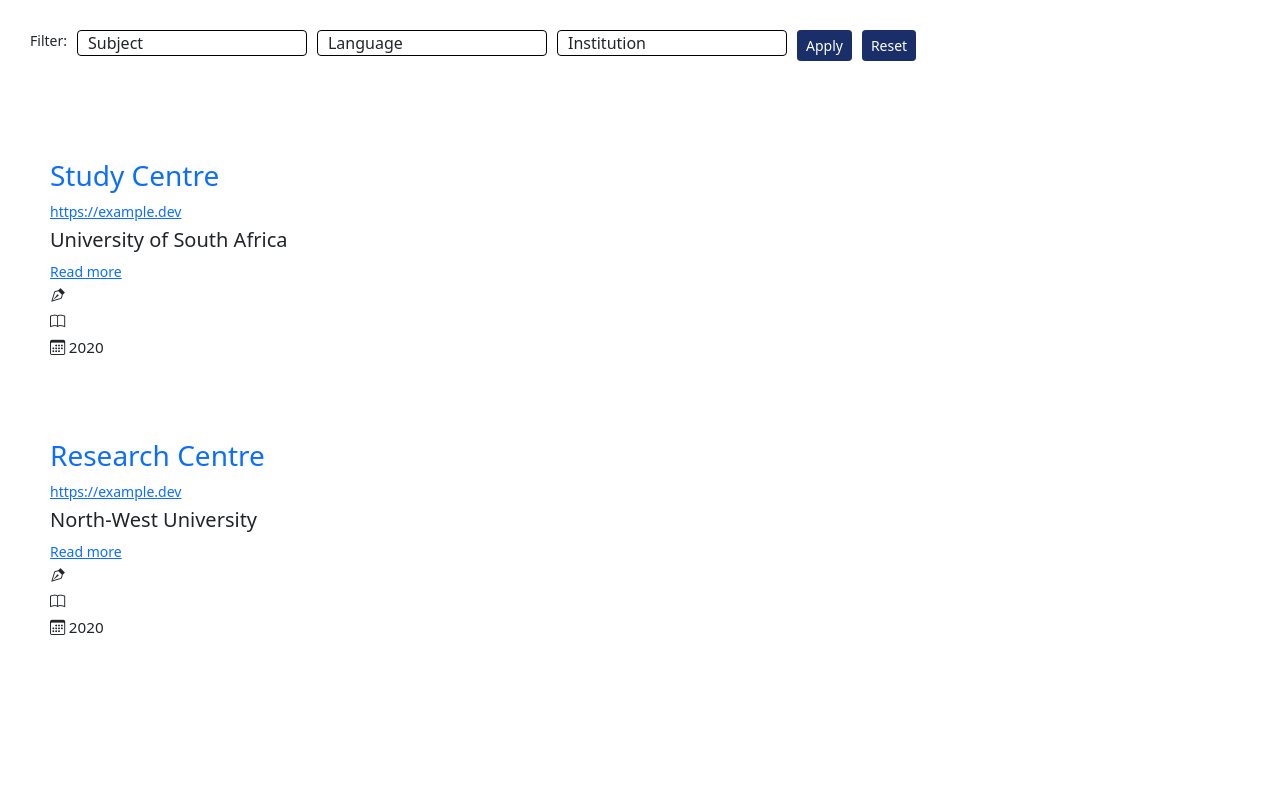
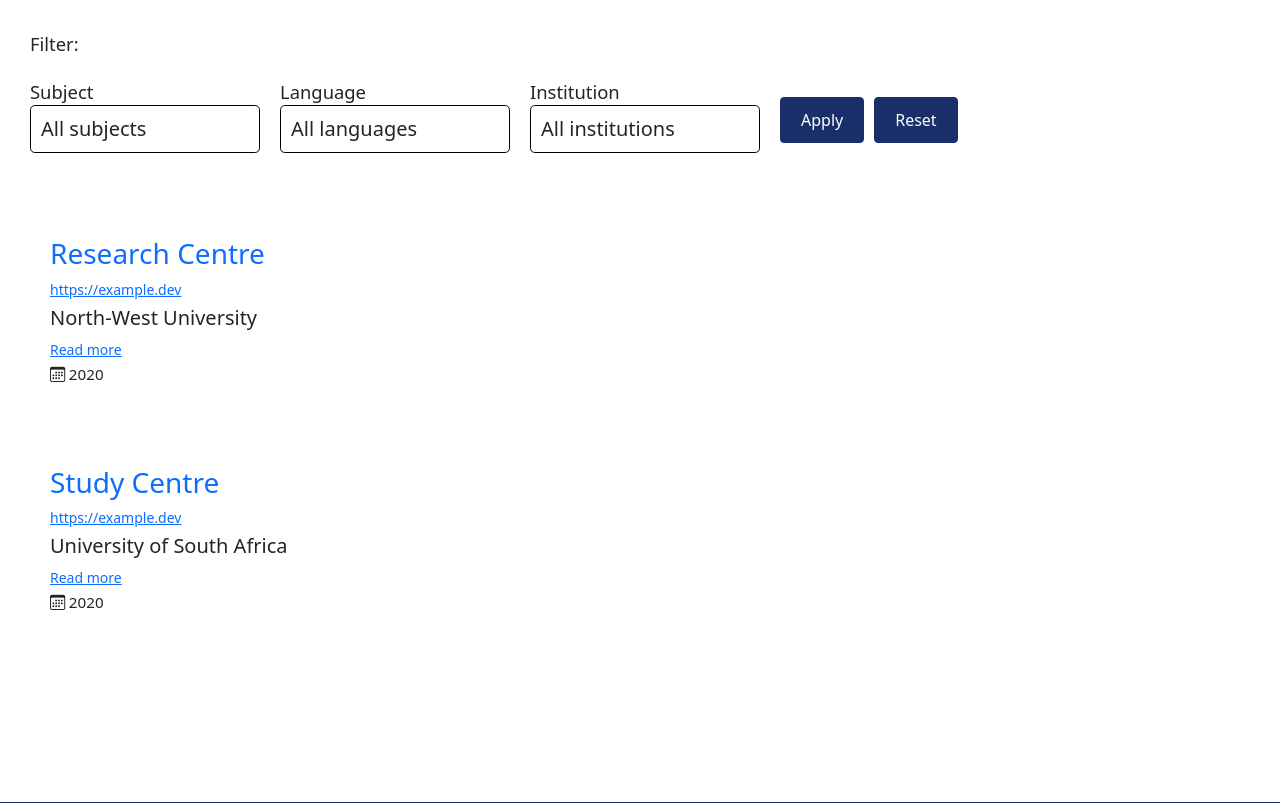
Before and after one commit to SADiLaR/term_platform, a Django app: page /projects/ in a window 1280 px wide. Shown: the part 124-927 px from the top of the page. Run offline with Django 5.2, Linux system fonts and the light colour scheme; data comes from the database, SQL or seed files in the repository; data that the repository does not hold is empty; parts of the project's set-up code (start-up, migrations or seed data) failed here and were passed over.

Commit message:
Add changes to styling and template according to new spec

```diff
--- a/app/app/views.py
+++ b/app/app/views.py
@@ -61,7 +61,7 @@
     projects = (
         Project.objects.select_related("institution")
         .prefetch_related("subjects", "languages")
-        .all()
+        .order_by("name")
     )
 
     if subject_id:
@@ -71,9 +71,9 @@
     if institution_id:
         projects = projects.filter(institution__id=institution_id)
 
-    subjects = Subject.objects.all()
-    languages = Language.objects.all()
-    institutions = Institution.objects.all()
+    subjects = Subject.objects.order_by("name")
+    languages = Language.objects.order_by("name")
+    institutions = Institution.objects.order_by("name")
 
     project_data = []
     for project in projects:
--- a/app/static/css/styles.css
+++ b/app/static/css/styles.css
@@ -172,39 +145,70 @@
     border-color: var(--primary-red);
     margin: 0 10px 0 10px;
 }
-
 .uni-logo {
     width: auto;
     height: 75px;
     margin: 10px 0 10px 0;
     padding: 0 10px 10px 0;
 }
+.institution-row {
+    margin: 10px;
+    padding: 10px;
+    display: flex;
+    justify-content: space-between;
+    align-items: flex-start;
+    flex-wrap: wrap;
+}
+.left-col, .right-col {
+    flex: 1;
+    min-width: 200px;
+    display: flex;
+    flex-direction: column;
+    justify-content: center;
+}
 
 /*Projects page*/
+.filter-class label {
+    font-size: 1.15rem;
+}
+.filter-class {
+    margin: 30px;
+    font-size: 0.875rem;
+}
 .filter-form {
     display: flex;
-    margin: 30px;
-    font-size: 0.875rem;
+    flex-wrap: wrap;
+    gap: 10px;
+    align-items: center;
+    justify-content: flex-start;
+    width: 100%;
+    box-sizing: border-box;
+}
+.filter-label {
+    width: 100%;
+    margin-bottom: 10px;
 }
 .filter-form label {
     margin-right: 10px;
 }
 .filter-form .form-group {
-    margin-right: 10px;
+    margin: 0 10px 10px 0;
 }
 .filter-form .form-control {
     border: 1px solid #000;
 }
-.filter-form select {
-    padding: 0 10px;
-    width: 230px;
+.button-group {
+  display: flex;
+  align-items: center;
 }
 .btn-apply, .btn-reset{
     color: var(--primary-fg);
     outline-color: var(--primary);
     background-color: var(--primary);
     border-color: var(--primary);
+    padding: 10px 20px;
     margin-right: 10px;
+    white-space: nowrap;
 }
 .btn-apply:hover, .btn-reset:hover{
     color: var(--primary-fg);
@@ -242,15 +246,6 @@
     padding: 0 5px 0 0;
     word-wrap: break-word;
 }
-.project-left-col {
-    width: 70%;
-}
-.project-right-col {
-    width: 30%;
-    flex: 0 0 auto;
-    display: flex;
-    justify-content: flex-end;
-}
 .project-header {
     display: flex;
     justify-content: space-between;
@@ -270,7 +265,11 @@
 }
 .project-row {
     display: flex;
+    align-items: center;
     justify-content: space-between;
+    flex-wrap: wrap;
+    gap: 10px;
+    box-sizing: border-box;
     width: 100%;
 }
 .project-text {
@@ -565,4 +572,34 @@
       padding: 0 10px;
       width: 230px;
   }
+  .project-row {
+      display: flex;
+      justify-content: space-between;
+  }
+  .project-left-col {
+      width: 70%;
+      flex: 1;
+      min-width: 200px;
+  }
+  .project-right-col {
+      width: 30%;
+      flex: 0 0 auto;
+      display: flex;
+      align-items: center;
+      justify-content: center;
+  }
+
+  /*Projects & Institution detail pages*/
+  .detail-right-col {
+      flex: 0 0 auto;
+      display: flex;
+      justify-content: left;
+  }
+  .project-date-row {
+    display: flex;
+    font-size: 0.875rem;
+  }
+  .filter-form {
+      display: flex;
+  }
 }
--- a/app/templates/app/institutions.html
+++ b/app/templates/app/institutions.html
@@ -8,8 +8,8 @@
     {% for institution in institutions %}
     <div class="all-cards section">
         <div class="card uni-card">
-            <div class="row">
-                <div class="col-sm-6 left-col">
+            <div class="institution-row">
+                <div class="left-col">
                     <h5 class="card-title"><a href="{% url 'institution_detail' institution.id %}">{{ institution.name }}</a></h5>
                     <p class="card-text">
                         {{ institution.abbreviation }}
@@ -21,7 +21,7 @@
                       {% endif %}
                     </p>
                 </div>
-                <div class="col-sm-6 right-col">
+                <div class="right-col">
                     <p class="card-text">{% trans "Profile completion:" %}</p>
                     <div class="profile-icons">
                       {% if institution.rating <= 20 %}
--- a/app/templates/app/projects.html
+++ b/app/templates/app/projects.html
@@ -3,14 +3,17 @@
 {% load i18n %}
 
 {% block content %}
-
 <div class="filter-class">
   <form class="filter-form">
-        <label for="filter">{% trans "Filter:" %}</label>
+
+    <div class="filter-label">
+      <label>{% trans "Filter:" %}</label>
+    </div>
 
     <div class="form-group">
-                <select name="subject" class="form-control">
-                    <option value="">{% trans "Subject" %}</option>
+        <label for="subject_select">{% trans "Subject" %}</label>
+        <select name="subject" class="form-control form-control-lg" id="subject_select">
+            <option value="">{% trans "All subjects" %}</option>
             {% for subject in subjects %}
               <option value="{{ subject.id }}" {% if request.GET.subject == subject.id|stringformat:"s" %}selected{% endif %}>
                 {{ subject.name }}
@@ -20,8 +23,9 @@
     </div>
 
     <div class="form-group">
-                <select name="language" class="form-control">
-                    <option value="">{% trans "Language" %}</option>
+        <label for="language_select">{% trans "Language" %}</label>
+        <select name="language" class="form-control form-control-lg" id="language_select">
+            <option value="">{% trans "All languages" %}</option>
             {% for language in languages %}
               <option value="{{ language.id }}" {% if request.GET.language == language.id|stringformat:"s" %}selected{% endif %}>
                 {{ language.name }}
@@ -31,8 +35,9 @@
     </div>
 
     <div class="form-group">
-                <select name="institution" class="form-control">
-                    <option value="">{% trans "Institution" %}</option>
+        <label for="institution_select">{% trans "Institution" %}</label>
+        <select name="institution" class="form-control form-control-lg" id="institution_select">
+            <option value="">{% trans "All institutions" %}</option>
             {% for institution in institutions %}
               <option value="{{ institution.id }}" {% if request.GET.institution == institution.id|stringformat:"s" %}selected{% endif %}>
                 {{ institution.name }}
@@ -41,35 +46,37 @@
         </select>
     </div>
 
-            <input class="btn btn-apply btn-sm" type="submit" value="{% trans 'Apply' %}">
-            <a href="{% url 'projects' %}" class="btn btn-reset btn-sm">{% trans 'Reset' %}</a>
+    <div class="button-group">
+      <input class="btn btn-apply" type="submit" value="{% trans 'Apply' %}">
+      <a href="{% url 'projects' %}" class="btn btn-reset">{% trans 'Reset' %}</a>
+    </div>
 
   </form>
 </div>
 
 <br />
-    <br />
-
 
 <div class="project-list">
   {% for project in projects %}
   <div class="project-border">
   <div class="project-header">
     <div class="project-row">
-            <div class="col-sm-6 project-left-col">
+        <div class="project-left-col">
           <h3>
             <a class="project-name" href="{% url 'project_detail' project.project.id %}">
                 {{ project.project.name }}
             </a>
           </h3>
         <div class="card-text-project">
-                <a href="{{ project.project.url }}" target="_blank" class="project-url">{{ project.project.url }}</a>
+            <a href="{{ project.project.url }}" target="_blank" class="project-url" title="External link">
+                {{ project.project.url }}
+            </a>
         </div>
         <div class="card-text-project project-text">
             {{ project.institution_name }}
         </div>
       </div>
-          <div class="col-sm-6 project-right-col">
+      <div class="project-right-col">
         {% if project.logo %}
         <img src="{{ project.logo.url }}" alt="{{ project.name }} logo"
              class="project-logo">
@@ -79,19 +86,25 @@
   </div>
   <div class="project-body">
     <div class="card-text-description">
-            {{ project.description|truncatewords:30 }} <a href="{% url 'project_detail' project.project.id %}">Read more</a>
+        {{ project.description|truncatewords:30 }} <a href="{% url 'project_detail' project.project.id %}">{% trans "Read more" %}</a>
     </div>
     <div class="card-text-project">
+      {% if project.languages %}
         <span class="icon-text"><i class="project-icon bi-vector-pen"></i></span>
         <span class="icon-text">{{ project.languages }}</span>
+      {% endif %}
     </div>
     <div class="card-text-project">
+      {% if project.subjects %}
         <span class="icon-text"><i class="project-icon bi-book"></i></span>
         <span class="icon-text">{{ project.subjects }}</span>
+      {% endif %}
     </div>
     <div class="card-text-project">
+      {% if project.date %}
         <span class="icon-text"><i class="project-icon bi-calendar3"></i></span>
         <span class="icon-text">{{ project.date }}</span>
+      {% endif %}
     </div>
 
   </div>
```
Also changed, not shown: other parts of app/static/css/styles.css (+38 -57 lines), app/templates/app/institution_detail.html (+9 -13 lines), app/templates/app/project_detail.html (+8 -8 lines). Lines whose indentation alone changed are shown as unchanged.
